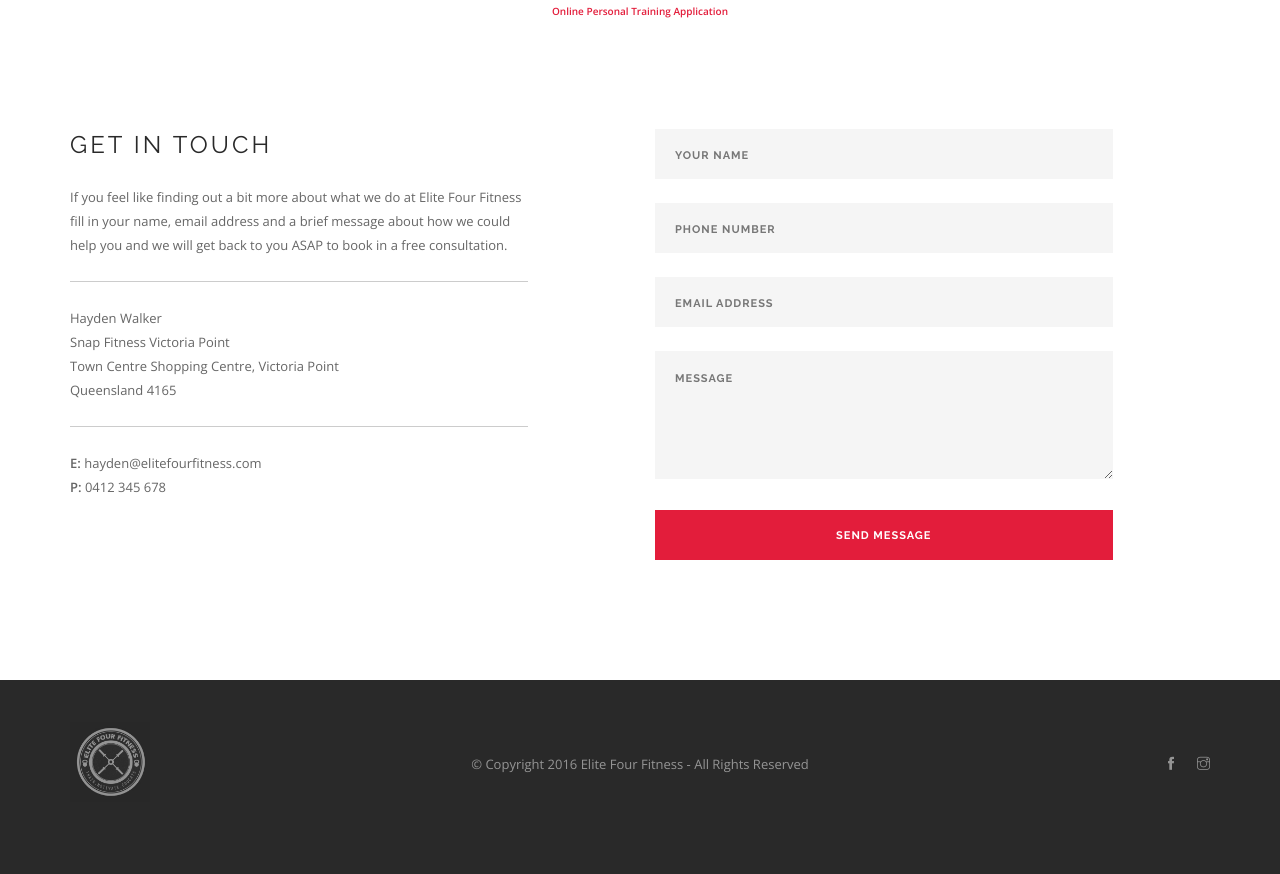
After one commit to IsaacN/elitefour, a PHP site: page /login.php in a window 1280 px wide. The commit adds this page. Shown: the part 886-1760 px from the top of the page. Run offline with PHP 8.4, Linux system fonts and the light colour scheme.

Commit message:
SaaS Integration

```diff
--- a/engine/nav.php
+++ b/engine/nav.php
@@ -16,6 +16,9 @@
 		                    <ul class="menu">
 		                    	<li>
 		                            <a class='' href="/">Home</a>
+		                        </li>
+		                        <li>
+		                            <a class='' href="login.php">Client Login</a>
 		                        </li>
 		                        <li>
 		                            <a class='btn btn-filled btn-sm' id='bookBtn'style='opacity: 1;' href="book.php">Book Now!</a>
--- /dev/null
+++ b/login.php
@@ -0,0 +1,37 @@
+<?
+	$pageTitle = 'Client Login';
+	include('engine/head.php');
+	include('engine/nav.php');
+?>
+		<iframe width="100%" height="800px" frameBorder="0" style="display:block;" src="https://www.portal.ptdistinction.com/ptd_cl_iframe.php?apk=E2k7ZEYqYf194323" title="Online Personal Training Application">Online Personal Training Application</iframe><div style="text-align:center; font-size:10px; margin-bottom:10px;"><a href="https://www.ptdistinction.com" target="_blank">Online Personal Training Application</a></div>
+		    <section id='contact'>
+		        <div class="container">
+		            <div class="row">
+		                <div class="col-sm-6 col-md-5">
+		                    <h4 class="uppercase">Get In Touch</h4>
+		                    <p>
+		                        If you feel like finding out a bit more about what we do at Elite Four Fitness fill in your name, email address and a brief message about how we could help you and we will get back to you ASAP to book in a free consultation.
+		                    </p>
+		                    <hr>
+		                    <p>Hayden Walker <br style='display: inline-block;'>Snap Fitness Victoria Point <br style='display: inline-block;'>Town Centre Shopping Centre, Victoria Point <br style='display: inline-block;'>Queensland 4165 &nbsp; &nbsp; &nbsp; &nbsp; &nbsp; &nbsp; &nbsp; &nbsp; &nbsp; &nbsp; &nbsp; &nbsp;<br></p>
+		                    <hr>
+		                    <p>
+		                        <strong>E:</strong>&nbsp;hayden@elitefourfitness.com&nbsp;<br>
+		                        <strong>P:</strong> 0412 345 678 &nbsp; &nbsp; &nbsp; &nbsp; &nbsp; &nbsp; &nbsp; &nbsp; &nbsp; &nbsp; &nbsp; &nbsp;<br>
+		                    </p>
+		                </div>
+		                <div class="col-sm-6 col-md-5 col-md-offset-1">
+		                    <form class="form-email" data-success="Thanks for your submission, we will be in touch shortly." data-error="Please fill all fields correctly.">
+		                        <input type="text" class="validate-required" name="name" placeholder="Your Name">
+		                        <input type="text" class="validate-required" name="phone" placeholder="Phone Number">
+		                        <input type="text" class="validate-required validate-email" name="email" placeholder="Email Address">
+		                        <textarea class="validate-required" name="message" rows="4" placeholder="Message"></textarea>
+		                        <button type="submit">Send Message</button>
+		                    </form>
+		                </div>
+		            </div>
+
+		        </div>
+
+		    </section></div>
+	<? include('engine/footer.php');?>
```
